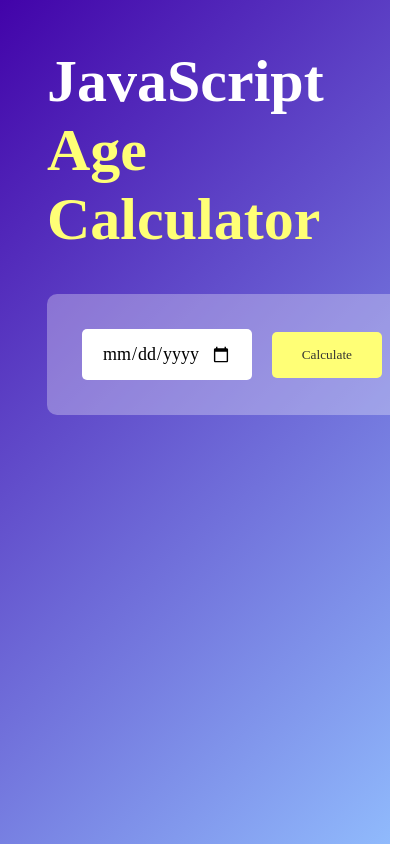
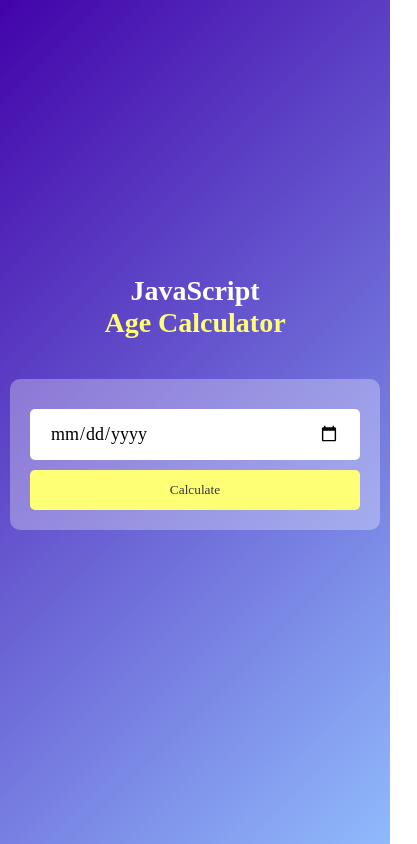
Before and after one commit to satyam56-svg/AgeCalculator, a plain HTML site: page index.html in a window 390 px wide. Shown: the whole page, 417 px wide, since content can reach past the window. Drawn offline with Linux system fonts and the light colour scheme.

Commit message:
Second commit

```diff
--- a/style.css
+++ b/style.css
@@ -11,13 +11,16 @@
     background: linear-gradient(135deg, #4203a9, #90bafc);
     color: #fff;
     padding: 10px;
+    display: flex;
+    justify-content: center;
+    align-items: center;
 }
 
 .calculator {
     width: 100%;
     max-width: 600px;
-    margin-left: 10%;
-    margin-top: 10%;
+    margin: auto;
+    text-align: center;
 }
 
 .calculator h1 {
@@ -59,19 +62,6 @@
     cursor: pointer;
 }
 
-/* .input-box input::-webkit-calendar-picker-indicator {
-    top: 0;
-    left: 0;
-    right: 0;
-    bottom: 0;
-    width: auto;
-    height: auto;
-    position: absolute;
-    background-position: calc(100%-10px);
-    background-size: 30px;
-    cursor: pointer;
-} */
-
 #result, #extra, #zodiac {
     font-size: 22px;
     margin-top: 20px;
@@ -81,3 +71,38 @@
     color: #ffff76;
     font-weight: bold;
 }
+
+/* ✅ Responsiveness */
+@media (max-width: 768px) {
+    .calculator h1 {
+        font-size: 40px;
+    }
+
+    .input-box {
+        flex-direction: column;
+    }
+
+    .input-box input {
+        margin: 10px 0;
+        width: 100%;
+    }
+
+    .input-box button {
+        width: 100%;
+        padding: 12px;
+    }
+}
+
+@media (max-width: 480px) {
+    .calculator h1 {
+        font-size: 28px;
+    }
+
+    #result, #extra, #zodiac {
+        font-size: 18px;
+    }
+
+    .input-box {
+        padding: 20px;
+    }
+}
```
